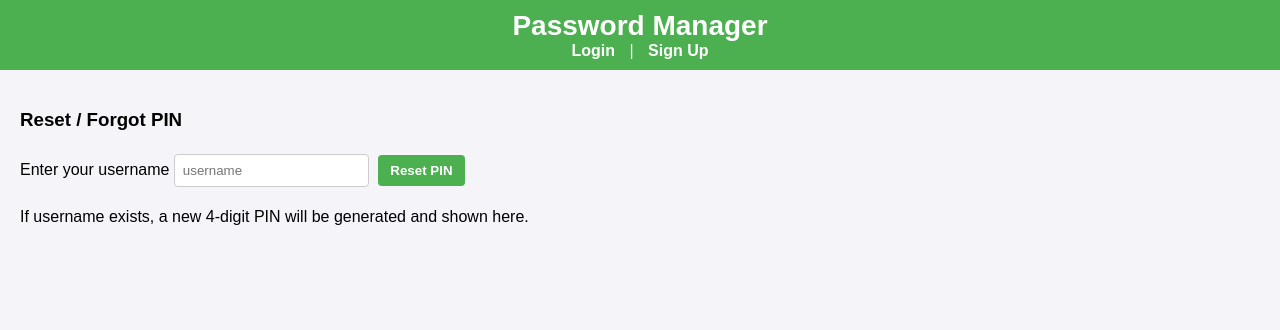
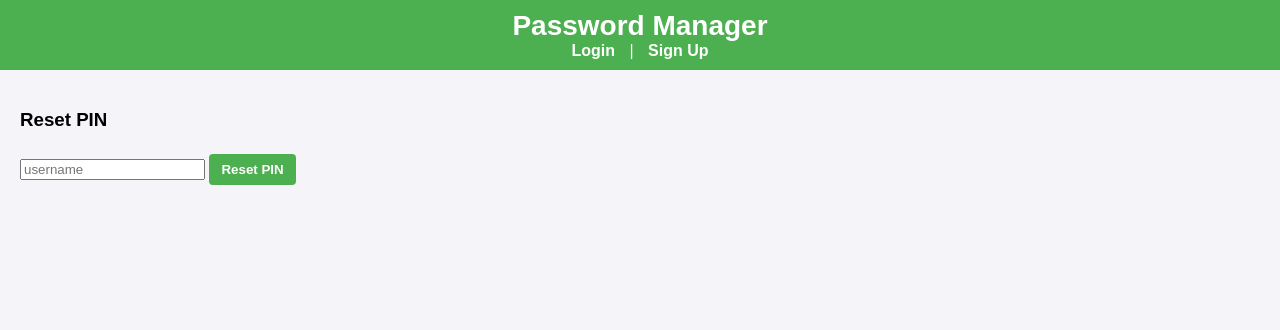
Before and after one commit to 24Manish-ctr/password_manager, a Flask app: page /reset in a window 1280 px wide. Shown: the top 330 px of the page. Run offline with Flask 3, Linux system fonts and the light colour scheme.

Commit message:
Update reset.html

```diff
--- a/templates/reset.html
+++ b/templates/reset.html
@@ -1,24 +1,16 @@
 {% extends "base.html" %}
 {% block content %}
-<div class="card center-card p-4 col-md-6 mx-auto">
-  <h3 class="text-center">Reset / Forgot PIN</h3>
+<div class="card">
+  <h3>Reset PIN</h3>
   {% if new_pin %}
-    <div class="alert alert-success">
-      ✅ PIN reset for <strong>{{ username }}</strong>.<br>
-      Your new PIN is: <strong style="font-size:1.05rem">{{ new_pin }}</strong><br>
-      Please save it — you'll need it to login.
-    </div>
-    <p><a class="btn btn-outline-primary" href="{{ url_for('login') }}">Go to Login</a></p>
+    <div class="alert">New PIN for <strong>{{ username }}</strong>: <strong>{{ new_pin }}</strong></div>
+    <p><a href="{{ url_for('login') }}">Login</a></p>
   {% else %}
-    {% if error %}
-      <div class="alert alert-danger">{{ error }}</div>
-    {% endif %}
-    <form method="post">
-      <label>Enter your username</label>
-      <input type="text" name="username" class="form-control" placeholder="username" required>
-      <button class="btn btn-primary mt-2" type="submit">Reset PIN</button>
+    {% if error %}<div class="alert">{{ error }}</div>{% endif %}
+    <form method="POST">
+      <input name="username" placeholder="username" required>
+      <button type="submit">Reset PIN</button>
     </form>
-    <p class="text-muted mt-2">If username exists, a new 4-digit PIN will be generated and shown here.</p>
   {% endif %}
 </div>
 {% endblock %}
```
